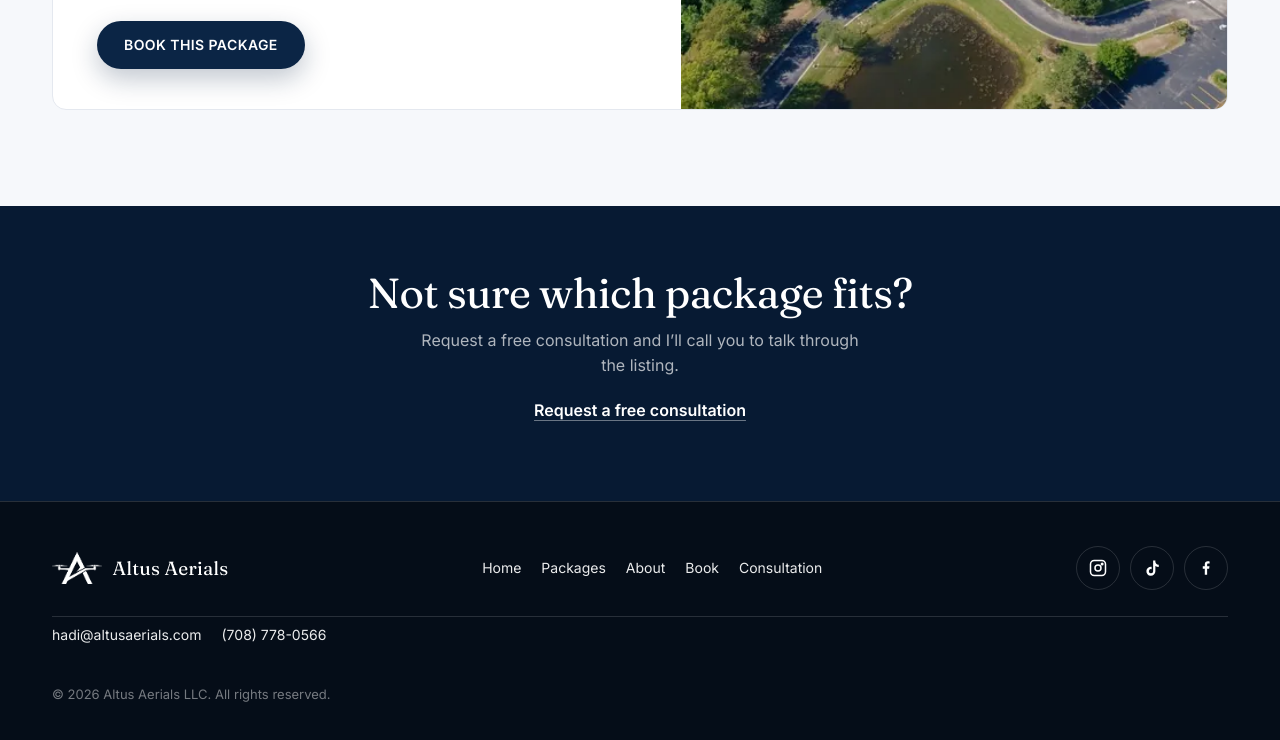
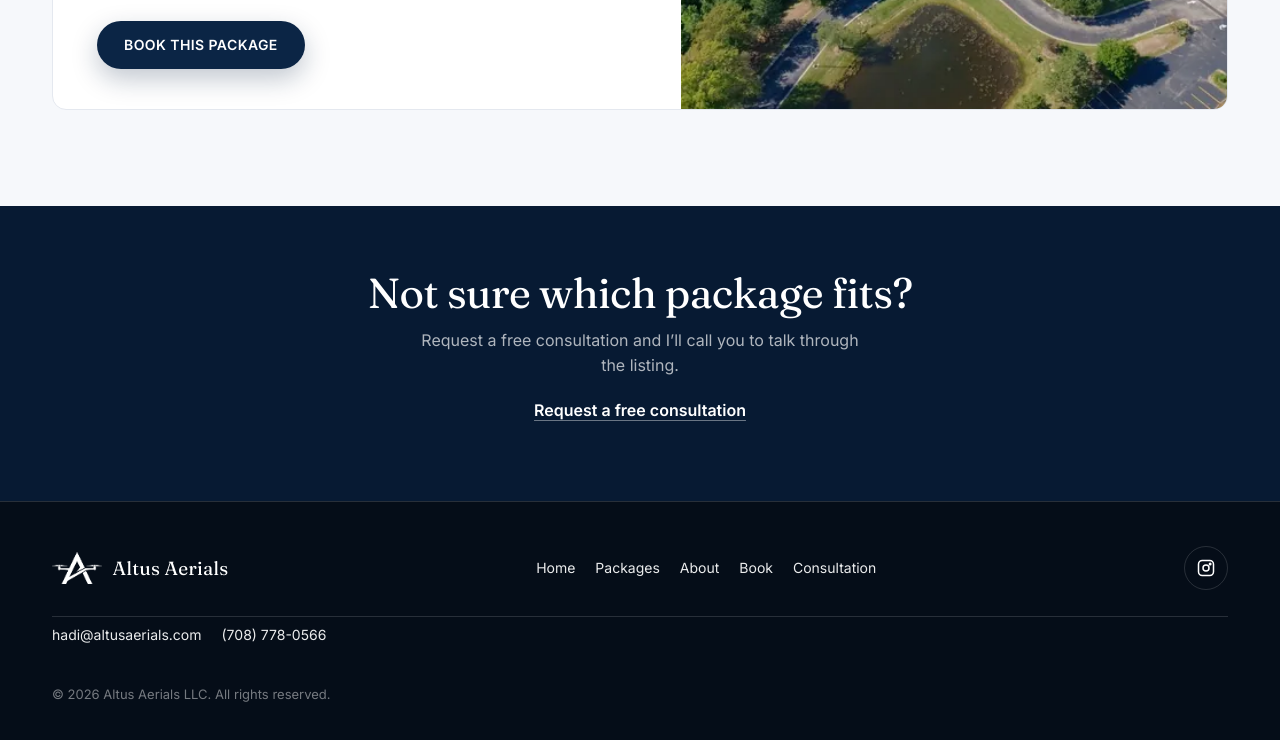
Before and after one commit to HadiAltusAerials/altus-aerials-site, a website: page site/services.html in a window 1280 px wide. Shown: the part 2301-3041 px from the top of the page. Drawn offline with Linux system fonts and the light colour scheme.

Commit message:
Remove Facebook and TikTok links, keep Instagram only
Removed TikTok and Facebook links from the social media section.

```diff
--- a/site/services.html
+++ b/site/services.html
@@ -114,8 +114,8 @@
       </nav>
       <div class="socials">
         <a href="https://www.instagram.com/altusaerials/" aria-label="Altus Aerials on Instagram" target="_blank" rel="noopener"><svg viewBox="0 0 24 24" fill="none" stroke="currentColor" stroke-width="2" aria-hidden="true"><rect x="2" y="2" width="20" height="20" rx="5"/><circle cx="12" cy="12" r="4"/><circle cx="17.5" cy="6.5" r="1"/></svg></a>
-        <a href="https://www.tiktok.com/@altusaerials" aria-label="Altus Aerials on TikTok" target="_blank" rel="noopener"><svg viewBox="0 0 24 24" fill="currentColor" aria-hidden="true"><path d="M16.5 2h-3v14.2a2.8 2.8 0 1 1-2-2.68V10.4a6 6 0 1 0 5 5.92V9.3a7.5 7.5 0 0 0 4.5 1.5V7.6A4.5 4.5 0 0 1 16.5 2z"/></svg></a>
-        <a href="https://www.facebook.com/profile.php?id=61591853282817" aria-label="Altus Aerials on Facebook" target="_blank" rel="noopener"><svg viewBox="0 0 24 24" fill="currentColor" aria-hidden="true"><path d="M13.5 21v-8h2.7l.4-3.2h-3.1V7.7c0-.9.3-1.6 1.6-1.6h1.7V3.2C16.5 3.1 15.5 3 14.4 3c-2.4 0-4 1.5-4 4.1v2.7H7.7V13h2.7v8h3.1z"/></svg></a>
+
+
       </div>
     </div>
     <div class="foot-contact">
```
